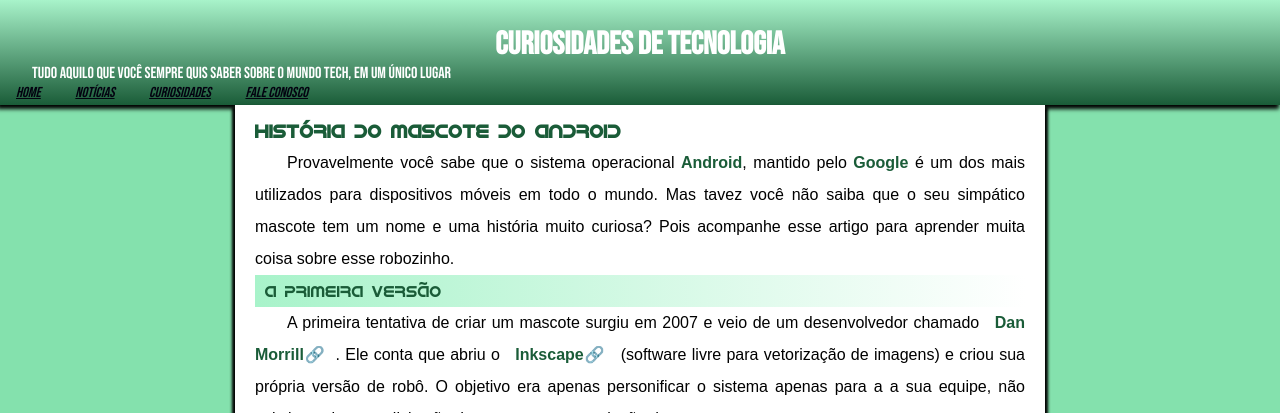
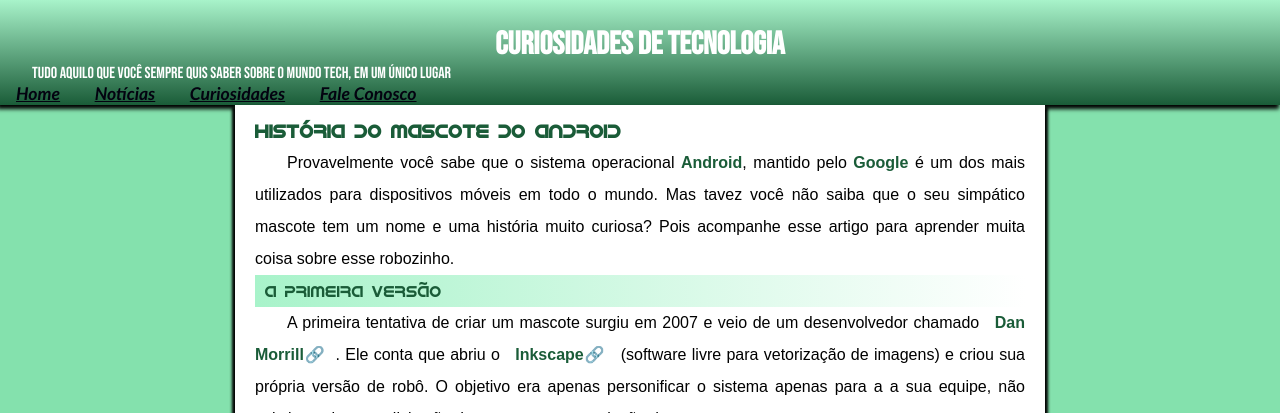
Before and after one commit to RogerioSdS/Projeto-Android, a plain HTML site: page index.html in a window 1280 px wide. Shown: the top 413 px of the page. Drawn offline with Linux system fonts and the light colour scheme.

Commit message:
Update style.css

```diff
--- a/css/style.css
+++ b/css/style.css
@@ -53,10 +53,11 @@ nav>a{
     margin: 9px 6px 0px 6px;
     padding: 0px 10px;
     color: #030210;
-    font-size: 0.9em;
+    font-size: 1.1em;
     font-style: italic;
     transition-duration: 0.7s; /*ALTERA A VELOCIDADE DE  TRANSIÇÃO DE QUANDO O LINK E VISITADO*/
-    font-family: var(--font-destaque);
+    font-family: 'Gill Sans', 'Gill Sans MT', Calibri, 'Trebuchet MS', sans-serif;
+    font-weight: 600;
     border-radius: 5px;
 }
 
```
